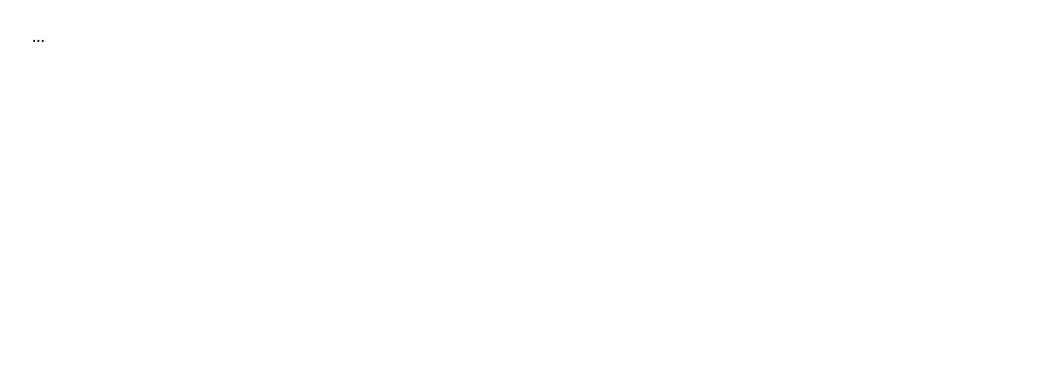
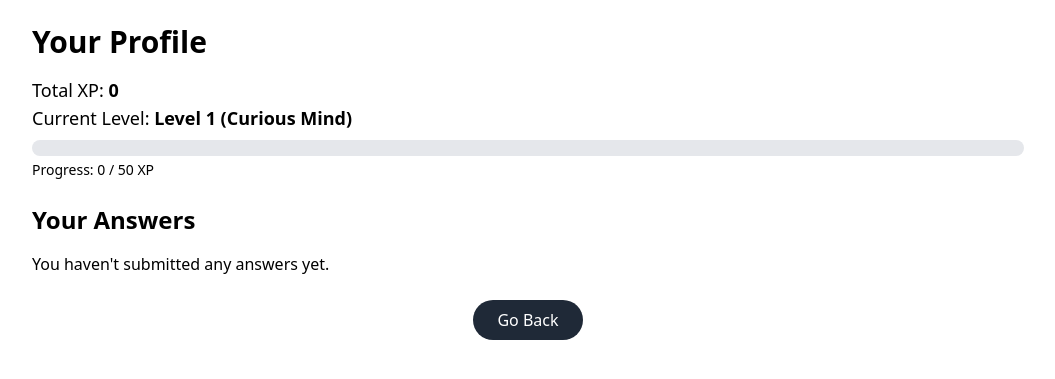
Before and after one commit to amagrabi/argumentor, a Flask app: page /profile in a window 1280 px wide. Before the commit the part shown is almost empty. Shown: the top 379 px of the page, without its empty margins (112-1167 px from the left). Run offline with Flask 3, Linux system fonts and the light colour scheme.

Commit message:
Improve user profile

```diff
--- a/src/app.py
+++ b/src/app.py
@@ -313,7 +313,7 @@ def profile():
     user = User.query.filter_by(uuid=user_uuid).first()
     xp = user.xp if user else 0
     level_info = get_level_info(xp)
-    return render_template("profile.html", xp=xp, level_info=level_info)
+    return render_template("profile.html", xp=xp, level_info=level_info, user=user)
 
 
 @app.route("/get_new_question", methods=["GET"])
--- a/src/templates/profile.html
+++ b/src/templates/profile.html
@@ -12,8 +12,50 @@
   <!-- Change bg-gray-50 to bg-white -->
   <body class="bg-white min-h-screen">
     <div class="max-w-5xl mx-auto px-4 py-6">
-      <!-- Profile header and content -->
-      ...
+      <h1 class="text-3xl font-bold mb-4">Your Profile</h1>
+      <div class="mb-6">
+        <p class="text-lg">Total XP: <strong>{{ xp }}</strong></p>
+        <p class="text-lg">
+          Current Level: <strong>{{ level_info.display_name }}</strong>
+        </p>
+        <div class="w-full bg-gray-200 h-4 rounded-full mt-2">
+          <div
+            class="bg-green-500 h-full rounded-full"
+            style="width: {{ level_info.progress_percent }}%"
+          ></div>
+        </div>
+        <p class="text-sm mt-1">
+          Progress: {{ level_info.xp_into_level }} / {{ level_info.xp_needed }}
+          XP
+        </p>
+      </div>
+      <div>
+        <h2 class="text-2xl font-bold mb-4">Your Answers</h2>
+        {% if user and user.answers %}
+        <ul class="space-y-2">
+          {% for answer in user.answers %}
+          <li class="border p-4 rounded">
+            <p class="font-bold">{{ answer.question_text }}</p>
+            <p>{{ answer.answer_text }}</p>
+            <p class="text-sm">XP Earned: {{ answer.xp_earned }}</p>
+            <p class="text-sm">
+              Submitted on: {{ answer.created_at.strftime('%Y-%m-%d %H:%M') }}
+            </p>
+          </li>
+          {% endfor %}
+        </ul>
+        {% else %}
+        <p>You haven't submitted any answers yet.</p>
+        {% endif %}
+      </div>
+      <div class="mt-6 text-center">
+        <button
+          onclick="window.history.back();"
+          class="bg-gray-800 text-white px-6 py-2 rounded-full hover:bg-gray-700 transition-colors"
+        >
+          Go Back
+        </button>
+      </div>
     </div>
   </body>
 </html>
```
